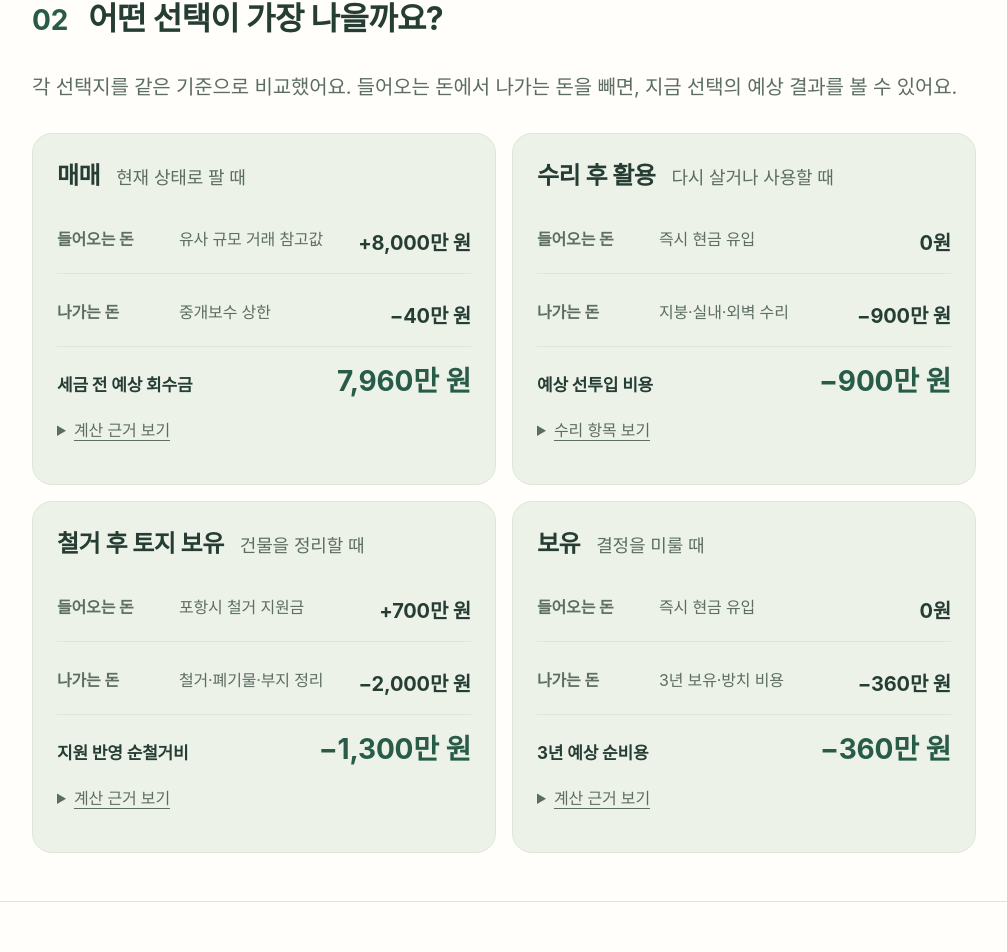
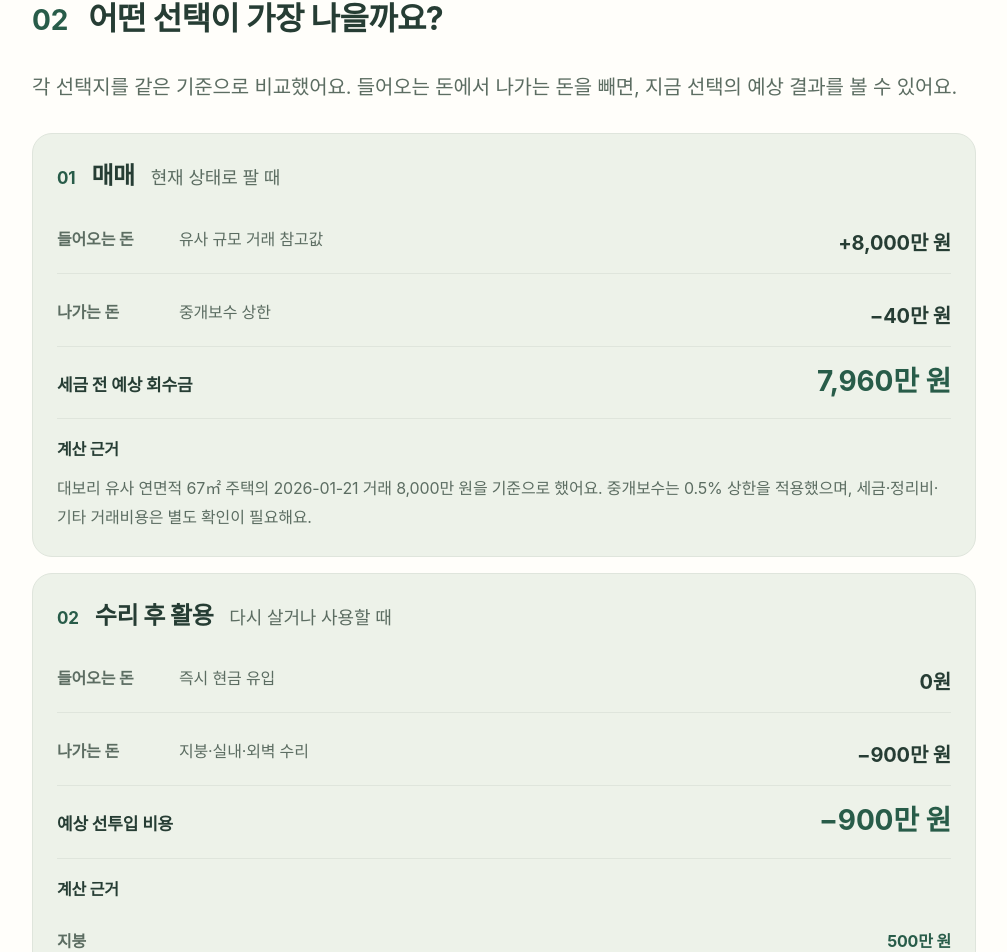
Before and after one commit to heexohee/Binzip, a Next.js app: page /example-report in a window 1280 px wide. Shown: the part 893-1845 px from the top of the page, without its empty margins (136-1143 px from the left). Built offline with nearby package versions, Linux system fonts and the light colour scheme; a web font is replaced by a local one.

Commit message:
refactor: show action calculations in sequence

```diff
--- a/app/example-report/decision-example-report.tsx
+++ b/app/example-report/decision-example-report.tsx
@@ -33,43 +33,43 @@ export function DecisionExampleReport() {
       <p className={styles.lead}>각 선택지를 같은 기준으로 비교했어요. 들어오는 돈에서 나가는 돈을 빼면, 지금 선택의 예상 결과를 볼 수 있어요.</p>
       <div className={styles.choiceGrid}>
         <article className={styles.choiceCard}>
-          <div className={styles.cardHead}><h3>매매</h3><span>현재 상태로 팔 때</span></div>
+          <div className={styles.cardHead}><b className={styles.choiceIndex}>01</b><h3>매매</h3><span>현재 상태로 팔 때</span></div>
           <dl className={styles.moneyFlow}>
             <div><dt>들어오는 돈</dt><dd><span>유사 규모 거래 참고값</span><strong>+{referenceDeal.priceManwon.toLocaleString()}만 원</strong></dd></div>
             <div><dt>나가는 돈</dt><dd><span>중개보수 상한</span><strong>−{saleCommission}만 원</strong></dd></div>
           </dl>
           <div className={styles.optionResult}><span>세금 전 예상 회수금</span><strong>{(referenceDeal.priceManwon - saleCommission).toLocaleString()}만 원</strong></div>
-          <details className={styles.optionDetails}><summary>계산 근거 보기</summary><p>대보리 유사 연면적 {referenceDeal.floorArea}㎡ 주택의 {referenceDeal.date} 거래 {referenceDeal.priceManwon.toLocaleString()}만 원을 기준으로 했어요. 중개보수는 0.5% 상한을 적용했으며, 세금·정리비·기타 거래비용은 별도 확인이 필요해요.</p></details>
+          <div className={styles.optionBasis}><span>계산 근거</span><p>대보리 유사 연면적 {referenceDeal.floorArea}㎡ 주택의 {referenceDeal.date} 거래 {referenceDeal.priceManwon.toLocaleString()}만 원을 기준으로 했어요. 중개보수는 0.5% 상한을 적용했으며, 세금·정리비·기타 거래비용은 별도 확인이 필요해요.</p></div>
         </article>
 
         <article className={styles.choiceCard}>
-          <div className={styles.cardHead}><h3>수리 후 활용</h3><span>다시 살거나 사용할 때</span></div>
+          <div className={styles.cardHead}><b className={styles.choiceIndex}>02</b><h3>수리 후 활용</h3><span>다시 살거나 사용할 때</span></div>
           <dl className={styles.moneyFlow}>
             <div><dt>들어오는 돈</dt><dd><span>즉시 현금 유입</span><strong>0원</strong></dd></div>
             <div><dt>나가는 돈</dt><dd><span>지붕·실내·외벽 수리</span><strong>−{repairTotal.toLocaleString()}만 원</strong></dd></div>
           </dl>
           <div className={styles.optionResult}><span>예상 선투입 비용</span><strong>−{repairTotal.toLocaleString()}만 원</strong></div>
-          <details className={styles.optionDetails}><summary>수리 항목 보기</summary><dl className={styles.repairCosts}>{repairItems.map(item => <div key={item.area}><dt><strong>{item.area}</strong><span>{item.work}</span></dt><dd>{item.amount.toLocaleString()}만 원</dd></div>)}</dl><p>수리 후 매각가 또는 사용 수익은 활용 계획과 현장 견적이 정해진 뒤 따로 계산해요.</p></details>
+          <div className={styles.optionBasis}><span>계산 근거</span><dl className={styles.repairCosts}>{repairItems.map(item => <div key={item.area}><dt><strong>{item.area}</strong><span>{item.work}</span></dt><dd>{item.amount.toLocaleString()}만 원</dd></div>)}</dl><p>수리 후 매각가 또는 사용 수익은 활용 계획과 현장 견적이 정해진 뒤 따로 계산해요.</p></div>
         </article>
 
         <article className={styles.choiceCard}>
-          <div className={styles.cardHead}><h3>철거 후 토지 보유</h3><span>건물을 정리할 때</span></div>
+          <div className={styles.cardHead}><b className={styles.choiceIndex}>03</b><h3>철거 후 토지 보유</h3><span>건물을 정리할 때</span></div>
           <dl className={styles.moneyFlow}>
             <div><dt>들어오는 돈</dt><dd><span>포항시 철거 지원금</span><strong>+{demolitionSupport.toLocaleString()}만 원</strong></dd></div>
             <div><dt>나가는 돈</dt><dd><span>철거·폐기물·부지 정리</span><strong>−{demolitionCost.toLocaleString()}만 원</strong></dd></div>
           </dl>
           <div className={styles.optionResult}><span>지원 반영 순철거비</span><strong>−{(demolitionCost - demolitionSupport).toLocaleString()}만 원</strong></div>
-          <details className={styles.optionDetails}><summary>계산 근거 보기</summary><p>철거와 폐기물·부지 정리비 {demolitionCost.toLocaleString()}만 원에서 포항시 철거 지원금 {demolitionSupport.toLocaleString()}만 원을 뺐어요. 지원 여부·금액·착수 조건과 철거 후 토지 활용 가치는 상담에서 다시 확인해요.</p></details>
+          <div className={styles.optionBasis}><span>계산 근거</span><p>철거와 폐기물·부지 정리비 {demolitionCost.toLocaleString()}만 원에서 포항시 철거 지원금 {demolitionSupport.toLocaleString()}만 원을 뺐어요. 지원 여부·금액·착수 조건과 철거 후 토지 활용 가치는 상담에서 다시 확인해요.</p></div>
         </article>
 
         <article className={styles.choiceCard}>
-          <div className={styles.cardHead}><h3>보유</h3><span>결정을 미룰 때</span></div>
+          <div className={styles.cardHead}><b className={styles.choiceIndex}>04</b><h3>보유</h3><span>결정을 미룰 때</span></div>
           <dl className={styles.moneyFlow}>
             <div><dt>들어오는 돈</dt><dd><span>즉시 현금 유입</span><strong>0원</strong></dd></div>
             <div><dt>나가는 돈</dt><dd><span>3년 보유·방치 비용</span><strong>−{holdCost.toLocaleString()}만 원</strong></dd></div>
           </dl>
           <div className={styles.optionResult}><span>3년 예상 순비용</span><strong>−{holdCost.toLocaleString()}만 원</strong></div>
-          <details className={styles.optionDetails}><summary>계산 근거 보기</summary><p>세금·기본 점검·잡초와 배수 관리, 방치로 인한 정리 비용을 합쳐 월 평균 10만 원, 3년 기준으로 계산했어요. 실제 비용은 관리 빈도와 현장 상태에 따라 달라져요.</p></details>
+          <div className={styles.optionBasis}><span>계산 근거</span><p>세금·기본 점검·잡초와 배수 관리, 방치로 인한 정리 비용을 합쳐 월 평균 10만 원, 3년 기준으로 계산했어요. 실제 비용은 관리 빈도와 현장 상태에 따라 달라져요.</p></div>
         </article>
       </div>
     </section>
--- a/app/example-report/decision-example.module.css
+++ b/app/example-report/decision-example.module.css
@@ -46,10 +46,11 @@
 .marketTable td:last-child { font-weight:700; color:var(--brand-primary); }
 .evidenceLink { display:inline-block; color:var(--brand-primary); margin-top:16px; text-underline-offset:4px; }
 .marketTableWrap:focus-visible,.evidenceLink:focus-visible { outline:3px solid var(--brand-primary); outline-offset:3px; }
-.choiceGrid { display:grid; grid-template-columns:repeat(2,minmax(0,1fr)); gap:16px; margin-top:28px; }
+.choiceGrid { display:grid; grid-template-columns:1fr; gap:16px; margin-top:28px; }
 .choiceCard { padding:24px; border:1px solid var(--border-subtle); border-radius:20px; background:var(--surface-soft); min-width:0; }
 .choiceCard .cardHead { margin-bottom:18px; }
 .choiceCard .cardHead h3 { font-size:24px; }
+.choiceIndex { color:var(--brand-primary); font-size:17px; }
 .moneyFlow { display:grid; gap:12px; margin:0!important; }
 .moneyFlow > div { display:grid; grid-template-columns:112px minmax(0,1fr); gap:10px; align-items:start; padding:12px 0; border-bottom:1px solid var(--border-subtle); }
 .moneyFlow dt { font-size:16px; color:var(--text-secondary); font-weight:600; }
@@ -59,9 +60,10 @@
 .optionResult { display:flex; justify-content:space-between; gap:16px; align-items:baseline; margin-top:16px; }
 .optionResult span { font-size:17px; font-weight:700; }
 .optionResult strong { color:var(--brand-primary); font-size:28px; line-height:1.3; text-align:right; }
-.optionDetails { margin-top:16px; font-size:16px; color:var(--text-secondary); }
-.optionDetails summary { min-height:44px; cursor:pointer; text-decoration:underline; text-underline-offset:4px; }
-.optionDetails p { margin-top:10px!important; }
+.optionBasis { margin-top:18px; padding-top:16px; border-top:1px solid var(--border-subtle); font-size:16px; color:var(--text-secondary); }
+.optionBasis > span { display:block; color:var(--text-primary); font-weight:700; margin-bottom:6px; }
+.optionBasis p { margin-top:10px!important; }
+.optionBasis .repairCosts { margin:8px 0 0!important; }
 .recommendation { padding:28px; border-radius:20px; background:var(--brand-primary); color:#fff; }
 .recommendation > span { display:block; font-size:16px; font-weight:700; opacity:.78; }
 .recommendation > strong { display:block; margin:8px 0 16px; font-size:28px; line-height:1.45; word-break:keep-all; }
@@ -78,7 +80,7 @@
 .consult { display:inline-flex; align-items:center; justify-content:center; min-height:52px; padding:0 22px; border-radius:12px; background:var(--brand-primary); color:#fff; font-size:18px; font-weight:750; text-decoration:none; }
 .home { display:inline-flex; align-items:center; min-height:36px; color:var(--brand-primary); font-size:16px; text-underline-offset:4px; }
 .consult:focus-visible,.home:focus-visible { outline:3px solid var(--brand-primary); outline-offset:4px; }
-@media(max-width:640px) { .report { font-size:19px; }.section { padding:32px 20px; }.heading { gap:12px; }.heading :is(h1,h2) { font-size:26px; }.heading > span { font-size:24px; }.verdict,.costs article,.choiceCard,.recommendation { padding:22px; }.verdict strong,.recommendation > strong { font-size:25px; }.amount { font-size:36px; }.choiceGrid { grid-template-columns:1fr; gap:12px; margin-top:20px; }.moneyFlow > div { grid-template-columns:1fr; gap:4px; }.moneyFlow dd { text-align:left; align-items:baseline; }.optionResult { align-items:flex-start; flex-direction:column; gap:4px; }.optionResult strong { text-align:left; }.steps h3 { font-size:22px; }.steps > li { grid-template-columns:30px minmax(0,1fr); gap:12px; }.steps > li > span { width:30px; height:30px; line-height:30px; } }
+@media(max-width:640px) { .report { font-size:19px; }.section { padding:32px 20px; }.heading { gap:12px; }.heading :is(h1,h2) { font-size:26px; }.heading > span { font-size:24px; }.verdict,.costs article,.choiceCard,.recommendation { padding:22px; }.verdict strong,.recommendation > strong { font-size:25px; }.amount { font-size:36px; }.choiceGrid { gap:12px; margin-top:20px; }.moneyFlow > div { grid-template-columns:1fr; gap:4px; }.moneyFlow dd { text-align:left; align-items:baseline; }.optionResult { align-items:flex-start; flex-direction:column; gap:4px; }.optionResult strong { text-align:left; }.steps h3 { font-size:22px; }.steps > li { grid-template-columns:30px minmax(0,1fr); gap:12px; }.steps > li > span { width:30px; height:30px; line-height:30px; } }
 @media print { .report { max-width:none; }.section { padding:24px 0; }.costs article,.steps li { break-inside:avoid; }.actions { display:none; } }
 
 @media print { .consultation { display:none; } }
```
